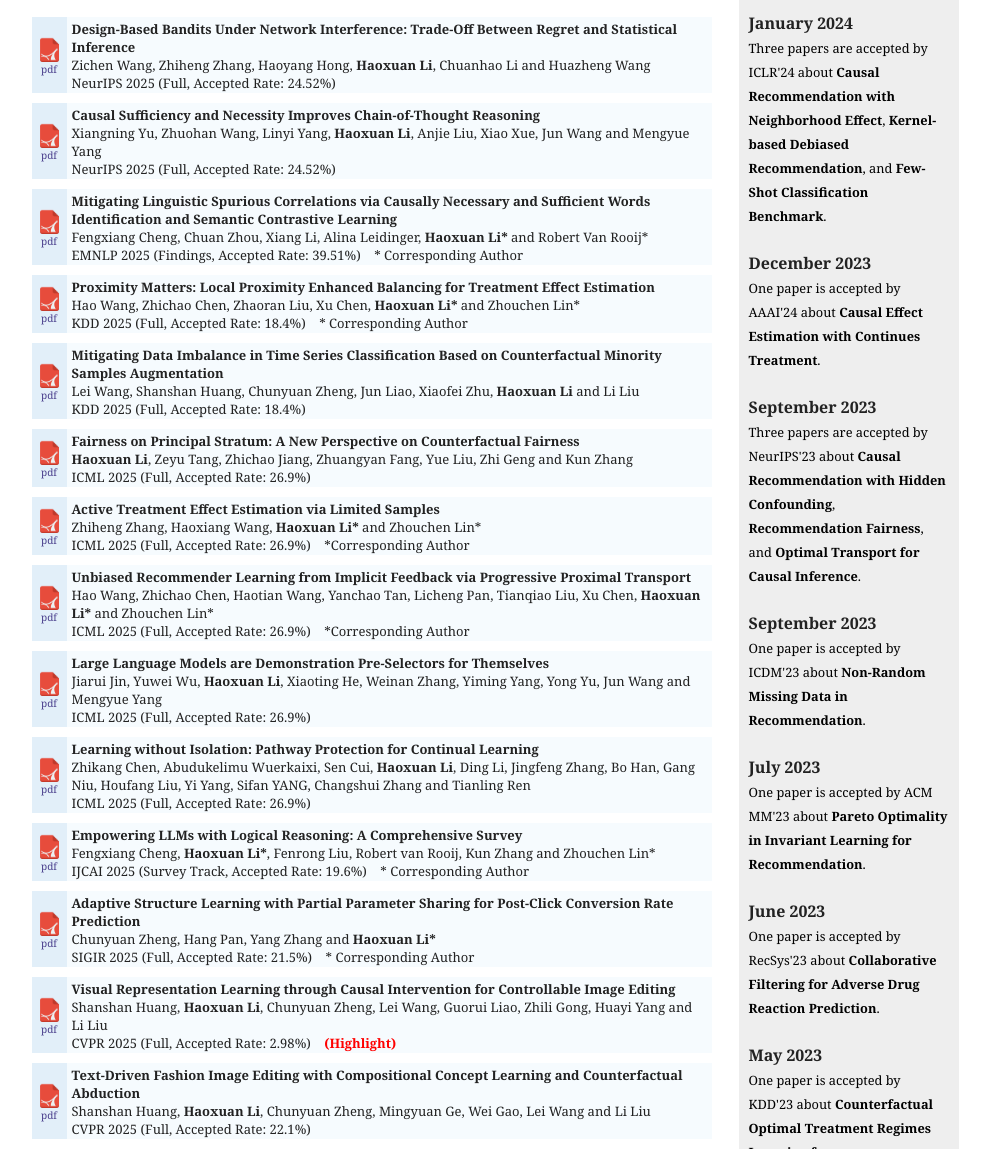
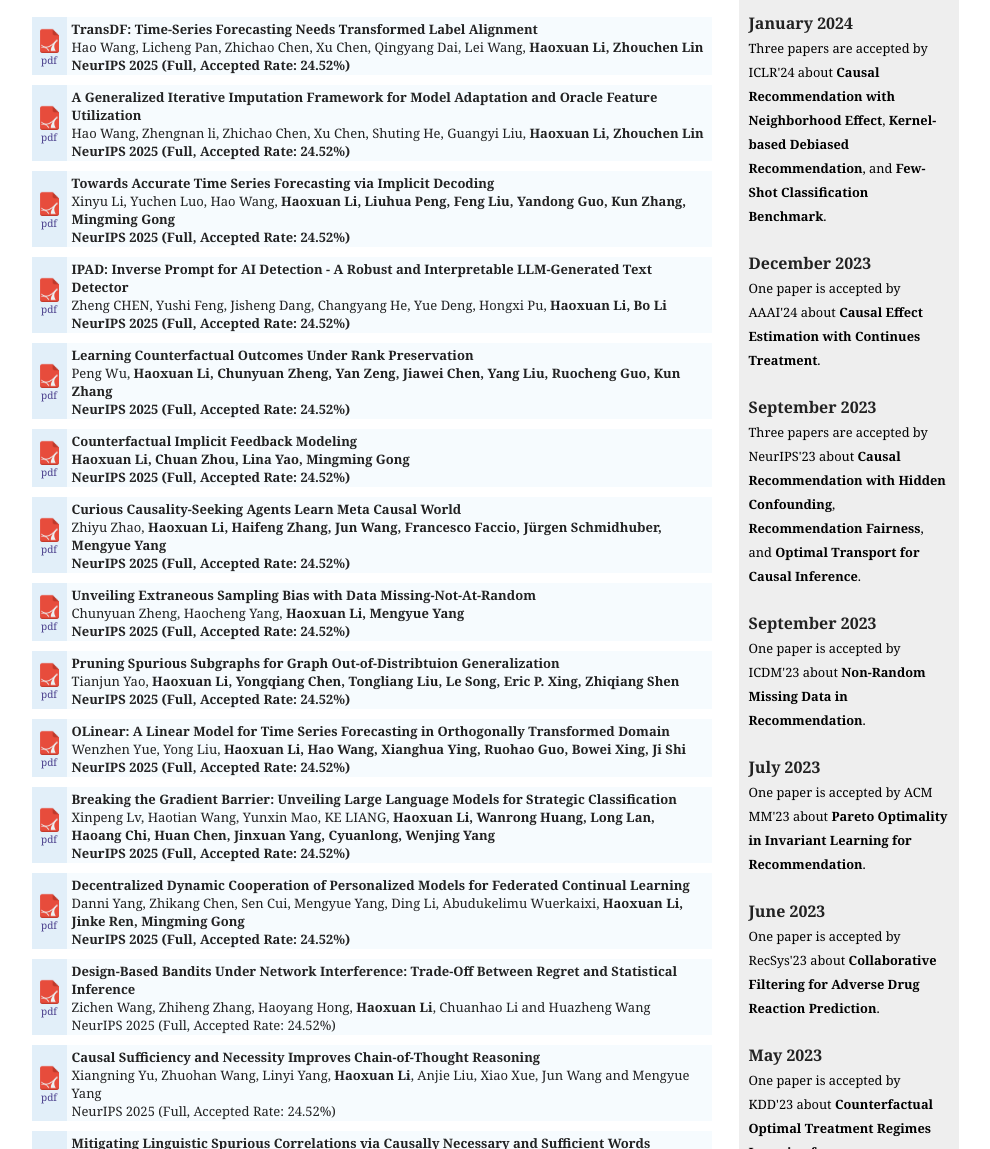
Before and after one commit to haoxuanli-pku/haoxuanli-pku.github.io, a plain HTML site: page index.html in a window 1280 px wide. Shown: the part 1189-2338 px from the top of the page, without its empty margins (145-1135 px from the left). Drawn offline with Linux system fonts and the light colour scheme.

Commit message:
Update index.html

```diff
--- a/index.html
+++ b/index.html
@@ -226,6 +226,161 @@ Multi-modal Data Analysis" </font> </br>
 
 <b> In the Year of 2025: </b> </br></br>
 
+	<table>
+  <tbody>
+  <tr>
+    <td class="left"><a href="" target="_blank"><img src="./images/pdf.png" width="25" height="25"><br>pdf</a></td>
+    <td><span class="title">TransDF: Time-Series Forecasting Needs Transformed Label Alignment</span>
+      <br>Hao Wang, Licheng Pan, Zhichao Chen, Xu Chen, Qingyang Dai, Lei Wang, <strong>Haoxuan Li<strong>, Zhouchen Lin
+    <br>NeurIPS 2025 (Full, Accepted Rate: 24.52%)
+  </td>
+  </tr>
+ </tbody>
+</table>
+
+	<table>
+  <tbody>
+  <tr>
+    <td class="left"><a href="" target="_blank"><img src="./images/pdf.png" width="25" height="25"><br>pdf</a></td>
+    <td><span class="title">A Generalized Iterative Imputation Framework for Model Adaptation and Oracle Feature Utilization</span>
+      <br>Hao Wang, Zhengnan li, Zhichao Chen, Xu Chen, Shuting He, Guangyi Liu, <strong>Haoxuan Li<strong>, Zhouchen Lin
+    <br>NeurIPS 2025 (Full, Accepted Rate: 24.52%)
+  </td>
+  </tr>
+ </tbody>
+</table>
+
+<table>
+  <tbody>
+  <tr>
+    <td class="left"><a href="" target="_blank"><img src="./images/pdf.png" width="25" height="25"><br>pdf</a></td>
+    <td><span class="title">Towards Accurate Time Series Forecasting via Implicit Decoding</span>
+      <br>Xinyu Li, Yuchen Luo, Hao Wang, <strong>Haoxuan Li<strong>, Liuhua Peng, Feng Liu, Yandong Guo, Kun Zhang, Mingming Gong
+    <br>NeurIPS 2025 (Full, Accepted Rate: 24.52%)
+  </td>
+  </tr>
+ </tbody>
+</table>
+
+
+<table>
+  <tbody>
+  <tr>
+    <td class="left"><a href="" target="_blank"><img src="./images/pdf.png" width="25" height="25"><br>pdf</a></td>
+    <td><span class="title">IPAD: Inverse Prompt for AI Detection - A Robust and Interpretable LLM-Generated Text Detector</span>
+      <br>Zheng CHEN, Yushi Feng, Jisheng Dang, Changyang He, Yue Deng, Hongxi Pu, <strong>Haoxuan Li<strong>, Bo Li
+    <br>NeurIPS 2025 (Full, Accepted Rate: 24.52%)
+  </td>
+  </tr>
+ </tbody>
+</table>
+
+
+
+<table>
+  <tbody>
+  <tr>
+    <td class="left"><a href="" target="_blank"><img src="./images/pdf.png" width="25" height="25"><br>pdf</a></td>
+    <td><span class="title">Learning Counterfactual Outcomes Under Rank Preservation</span>
+      <br>Peng Wu, <strong>Haoxuan Li<strong>, Chunyuan Zheng, Yan Zeng, Jiawei Chen, Yang Liu, Ruocheng Guo, Kun Zhang
+    <br>NeurIPS 2025 (Full, Accepted Rate: 24.52%)
+  </td>
+  </tr>
+ </tbody>
+</table>
+
+<table>
+  <tbody>
+  <tr>
+    <td class="left"><a href="" target="_blank"><img src="./images/pdf.png" width="25" height="25"><br>pdf</a></td>
+    <td><span class="title">Counterfactual Implicit Feedback Modeling</span>
+      <br><strong>Haoxuan Li<strong>, Chuan Zhou, Lina Yao, Mingming Gong
+    <br>NeurIPS 2025 (Full, Accepted Rate: 24.52%)
+  </td>
+  </tr>
+ </tbody>
+</table>
+
+<table>
+  <tbody>
+  <tr>
+    <td class="left"><a href="" target="_blank"><img src="./images/pdf.png" width="25" height="25"><br>pdf</a></td>
+    <td><span class="title">Curious Causality-Seeking Agents Learn Meta Causal World</span>
+      <br>Zhiyu Zhao, <strong>Haoxuan Li<strong>, Haifeng Zhang, Jun Wang, Francesco Faccio, Jürgen Schmidhuber, Mengyue Yang
+    <br>NeurIPS 2025 (Full, Accepted Rate: 24.52%)
+  </td>
+  </tr>
+ </tbody>
+</table>
+
+<table>
+  <tbody>
+  <tr>
+    <td class="left"><a href="" target="_blank"><img src="./images/pdf.png" width="25" height="25"><br>pdf</a></td>
+    <td><span class="title">Unveiling Extraneous Sampling Bias with Data Missing-Not-At-Random</span>
+      <br>Chunyuan Zheng, Haocheng Yang,  <strong>Haoxuan Li<strong>, Mengyue Yang
+    <br>NeurIPS 2025 (Full, Accepted Rate: 24.52%)
+  </td>
+  </tr>
+ </tbody>
+</table>
+
+
+
+<table>
+  <tbody>
+  <tr>
+    <td class="left"><a href="" target="_blank"><img src="./images/pdf.png" width="25" height="25"><br>pdf</a></td>
+    <td><span class="title">Pruning Spurious Subgraphs for Graph Out-of-Distribtuion Generalization</span>
+      <br>Tianjun Yao, <strong>Haoxuan Li<strong>, Yongqiang Chen, Tongliang Liu, Le Song, Eric P. Xing, Zhiqiang Shen
+    <br>NeurIPS 2025 (Full, Accepted Rate: 24.52%)
+  </td>
+  </tr>
+ </tbody>
+</table>
+
+
+
+<table>
+  <tbody>
+  <tr>
+    <td class="left"><a href="" target="_blank"><img src="./images/pdf.png" width="25" height="25"><br>pdf</a></td>
+    <td><span class="title">OLinear: A Linear Model for Time Series Forecasting in Orthogonally Transformed Domain</span>
+      <br>Wenzhen Yue, Yong Liu, <strong>Haoxuan Li<strong>, Hao Wang, Xianghua Ying, Ruohao Guo, Bowei Xing, Ji Shi
+    <br>NeurIPS 2025 (Full, Accepted Rate: 24.52%)
+  </td>
+  </tr>
+ </tbody>
+</table>
+
+
+
+
+<table>
+  <tbody>
+  <tr>
+    <td class="left"><a href="" target="_blank"><img src="./images/pdf.png" width="25" height="25"><br>pdf</a></td>
+    <td><span class="title">Breaking the Gradient Barrier: Unveiling Large Language Models for Strategic Classification</span>
+      <br>Xinpeng Lv, Haotian Wang, Yunxin Mao, KE LIANG, <strong>Haoxuan Li<strong>, Wanrong Huang, Long Lan, Haoang Chi, Huan Chen, Jinxuan Yang, Cyuanlong, Wenjing Yang
+    <br>NeurIPS 2025 (Full, Accepted Rate: 24.52%)
+  </td>
+  </tr>
+ </tbody>
+</table>
+
+
+<table>
+  <tbody>
+  <tr>
+    <td class="left"><a href="" target="_blank"><img src="./images/pdf.png" width="25" height="25"><br>pdf</a></td>
+    <td><span class="title">Decentralized Dynamic Cooperation of Personalized Models for Federated Continual Learning</span>
+      <br>Danni Yang, Zhikang Chen, Sen Cui, Mengyue Yang, Ding Li, Abudukelimu Wuerkaixi, <strong>Haoxuan Li<strong>, Jinke Ren, Mingming Gong
+    <br>NeurIPS 2025 (Full, Accepted Rate: 24.52%)
+  </td>
+  </tr>
+ </tbody>
+</table>
+
 <table>
   <tbody>
   <tr>
```
